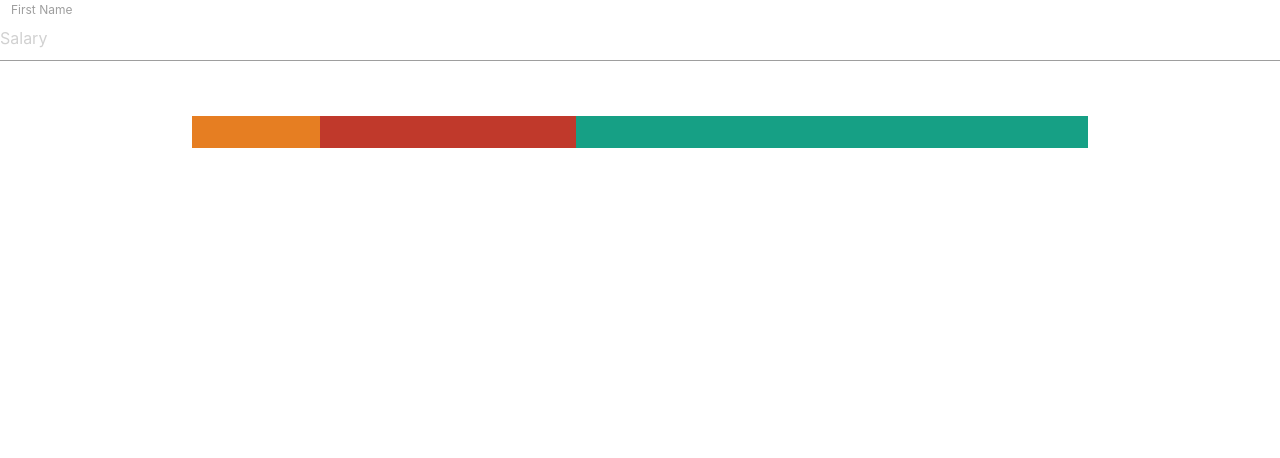
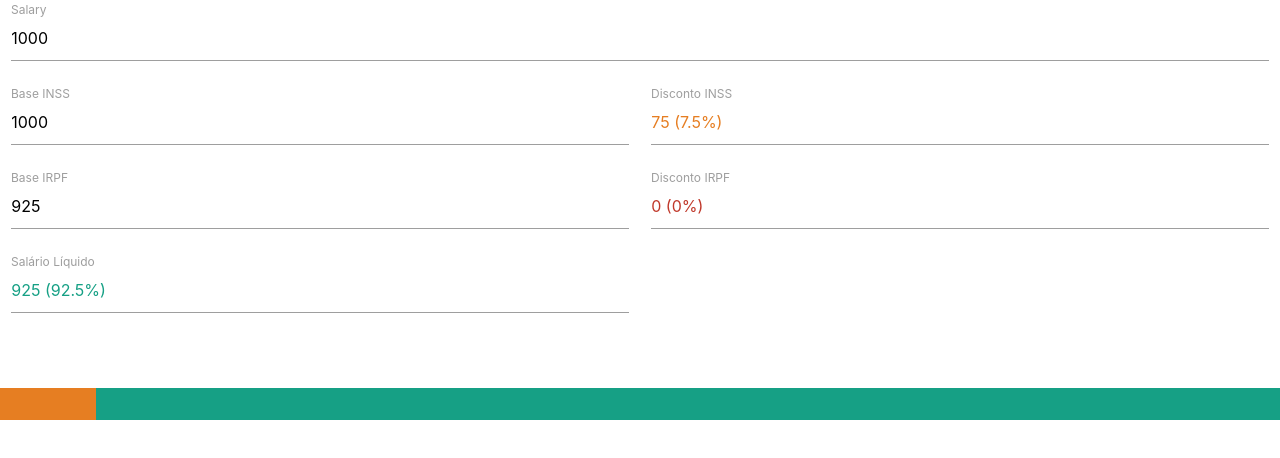
Before and after one commit to JavelFreitas/practical-task-module3-IGTI, a React (Create React App) app: page / in a window 1280 px wide. Shown: the top 458 px of the page. Built offline with nearby package versions, Linux system fonts and the light colour scheme; the HTML template or start-up script is replaced by a standard one.

Commit message:
Finished practical challange

```diff
--- a/src/App.js
+++ b/src/App.js
@@ -1,18 +1,124 @@
 import React from 'react';
 import FullBar from './components/FullBar';
 import Input from './components/Input';
-import {calculateSalaryFrom} from './utils/salary'
+import { calculateSalaryFrom } from './utils/salary'
+import DisabledInput from './components/DisabledInput';
 
-function App() {
-  return (
-    <>
-      <Input getSalary={1000}/>
-      <FullBar barOne={10} barTwo={20} barThree={40}/>
+export default class App extends React.Component {
+
+  constructor() {
+    super();
+
+    this.state = {
+      salary: 1000,
+      baseINSS: 1000,
+      baseIRPF: 925,
+      discountINSS: 75,
+      discountIRPF: 0,
+      netSalary: 925,
+      barOne: 7.5,
+      barTwo: 0,
+      barThree: 92.5
+    }
+  }
+
+  roundNumbers = (number) => {
+    return Math.round(number * 100) / 100;
+  }
+
+  getPercentage = (baseINSS, discountINSS, discountIRPF, netSalary) => {
+
+    let barOne = this.roundNumbers((discountINSS*100)/baseINSS);
+    let barTwo = this.roundNumbers((discountIRPF*100)/baseINSS);
+    let barThree = this.roundNumbers((netSalary*100)/baseINSS);
+
+    if(baseINSS === 0){
+      barOne = 0
+      barTwo = 0
+      barThree = 0;
+    }
+    console.log(barOne, barTwo, barThree);
+    return { barOne, barTwo, barThree };
+  }
+
+  handleSalary = (salary) => {
+    const taxes = calculateSalaryFrom(Number(salary));
+    console.log(taxes);
+    const { barOne, barTwo, barThree } = this.getPercentage(
+      taxes.baseINSS,
+      taxes.discountINSS,
+      taxes.discountIRPF,
+      taxes.netSalary
+    );
+
+    this.setState({ ...taxes, salary, barOne, barTwo, barThree })
+    console.log(this.state);
+  }
+
+  render() {
+    const {
+      salary,
+      baseINSS,
+      discountINSS,
+      baseIRPF,
+      discountIRPF,
+      netSalary,
+      barOne,
+      barTwo,
+      barThree
+    } = this.state;
+
+    const disabledValuesNames = [
       {
-        console.log(calculateSalaryFrom(1000))
+        value: baseINSS,
+        name: 'Base INSS',
+        currentColor: '#000',
+        percentage: ``
+      },
+      {
+        value: discountINSS,
+        name: 'Disconto INSS',
+        currentColor: '#e67e22',
+        percentage: `(${barOne}%)`
+      },
+      {
+        value: baseIRPF,
+        name: 'Base IRPF',
+        currentColor: '#000',
+        percentage: ``
+      },
+      {
+        value: discountIRPF,
+        name: 'Disconto IRPF',
+        currentColor: '#c0392b',
+        percentage: `(${barTwo}%)`
+      },
+      {
+        value: netSalary,
+        name: 'Salário Líquido',
+        currentColor: '#16a085',
+        percentage: `(${barThree}%)`
       }
-    </>
-  );
+    ]
+    return (
+      <>
+        <div className={'row s12'}>
+          <Input salary={salary} getSalary={this.handleSalary} />
+
+          {
+            disabledValuesNames.map(disabled => {
+              return <DisabledInput
+                key={disabled.name}
+                value={disabled.value}
+                name={disabled.name}
+                currentColor={disabled.currentColor}
+                percentage={disabled.percentage}
+              />
+            })
+          }
+        </div>
+        <FullBar barOne={barOne} barTwo={barTwo} barThree={barThree} />
+      </>
+    );
+  }
 }
-
-export default App;
--- a/src/components/BarPercentual.js
+++ b/src/components/BarPercentual.js
@@ -12,7 +12,7 @@ export default class BarPercentual extends Component {
     handleValueShow(stringNumber) {
         this.setState({
             ...this.state,
-            innerNumber: stringNumber
+            innerNumber: `${stringNumber}`
         });
 
     }
@@ -28,7 +28,7 @@ export default class BarPercentual extends Component {
                     height: '4vh',
                     backgroundColor: `${currentColor}`,
                 }}
-                onMouseOver={() => { this.handleValueShow(String(currentValue)) }}
+                onMouseOver={() => { this.handleValueShow(String(currentValue)+'%') }}
                 onMouseLeave={() => { this.handleValueShow('') }}
             >
                 <h2 style={{
--- /dev/null
+++ b/src/components/DisabledInput.js
@@ -0,0 +1,13 @@
+import React, { Component } from 'react'
+
+export default class DisabledInput extends Component {
+    render() {
+        const {value, name, currentColor, percentage} = this.props;
+        return (
+                <div className="input-field col s3 l6">
+                    <input readOnly value={`${value} ${percentage}`} id={`disabled${name}`} type="text" className="validate" style={{color: currentColor}}/>
+                    <label htmlFor="disabled">{name}</label>
+                </div>
+        )
+    }
+}
--- a/src/components/Input.js
+++ b/src/components/Input.js
@@ -1,18 +1,22 @@
 import React, { Component } from 'react'
-import {calculateSalaryFrom} from '../utils/salary'
 
 export default class Input extends Component {
 
-    getSalary(salary){
-        const salaryInfo = calculateSalaryFrom(salary);
-        return salaryInfo;
+    constructor(props){
+        super(props);
+    }
+
+    handleValueInput(event){
+        const {value} = event.target;
+        this.props.getSalary(value);
     }
 
     render() {
+        const {salary} = this.props;
         return (
-            <div className="input-field col s6">
-                <input placeholder="Salary" id="first_name" type="text" className="validate"/>
-                <label htmlFor="first_name">First Name</label>
+            <div className="input-field col s12">
+                <input value={salary} onChange={(event) => this.handleValueInput(event)} placeholder="Salary" id="salary" type="text" className="validate"/>
+                <label htmlFor="salary">Salary</label>
             </div>
         )
     }
```
Also changed, not shown: 1 other file (tests, documents, lock files or other folders).
